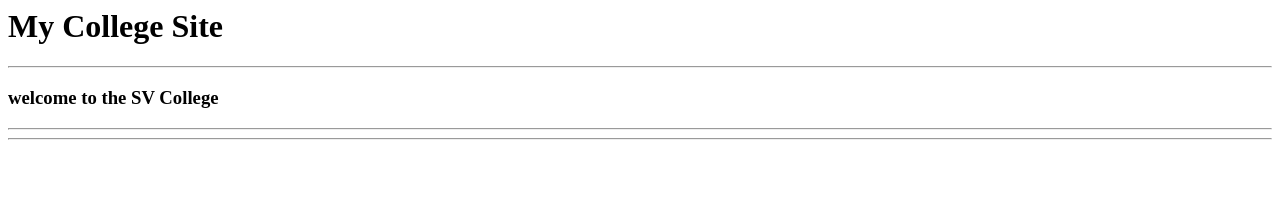
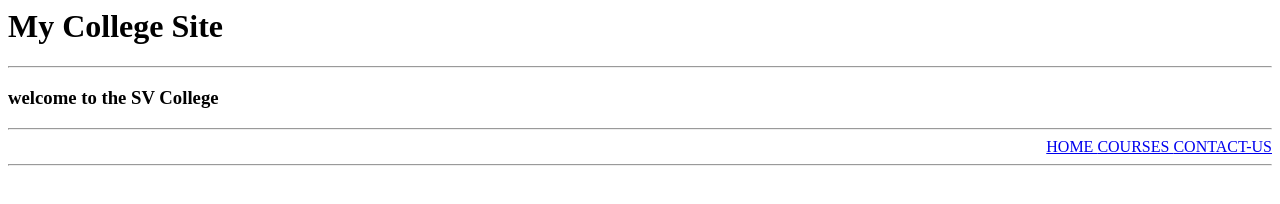
Before and after one commit to Naresh-Medicharla/mycollege, a plain HTML site: page index.html in a window 1280 px wide. Drawn offline with Linux system fonts and the light colour scheme.

Commit message:
Update index.html

```diff
--- a/index.html
+++ b/index.html
@@ -2,4 +2,9 @@
 <hr>
 <h3>welcome to the SV College</h3>
 <hr>
+<div align="right">
+  <a href="/">HOME </a>
+  <a href="/courses.html"> COURSES </a>
+  <a href="/contact.html">CONTACT-US</a>
+</div>
 <hr>
```
